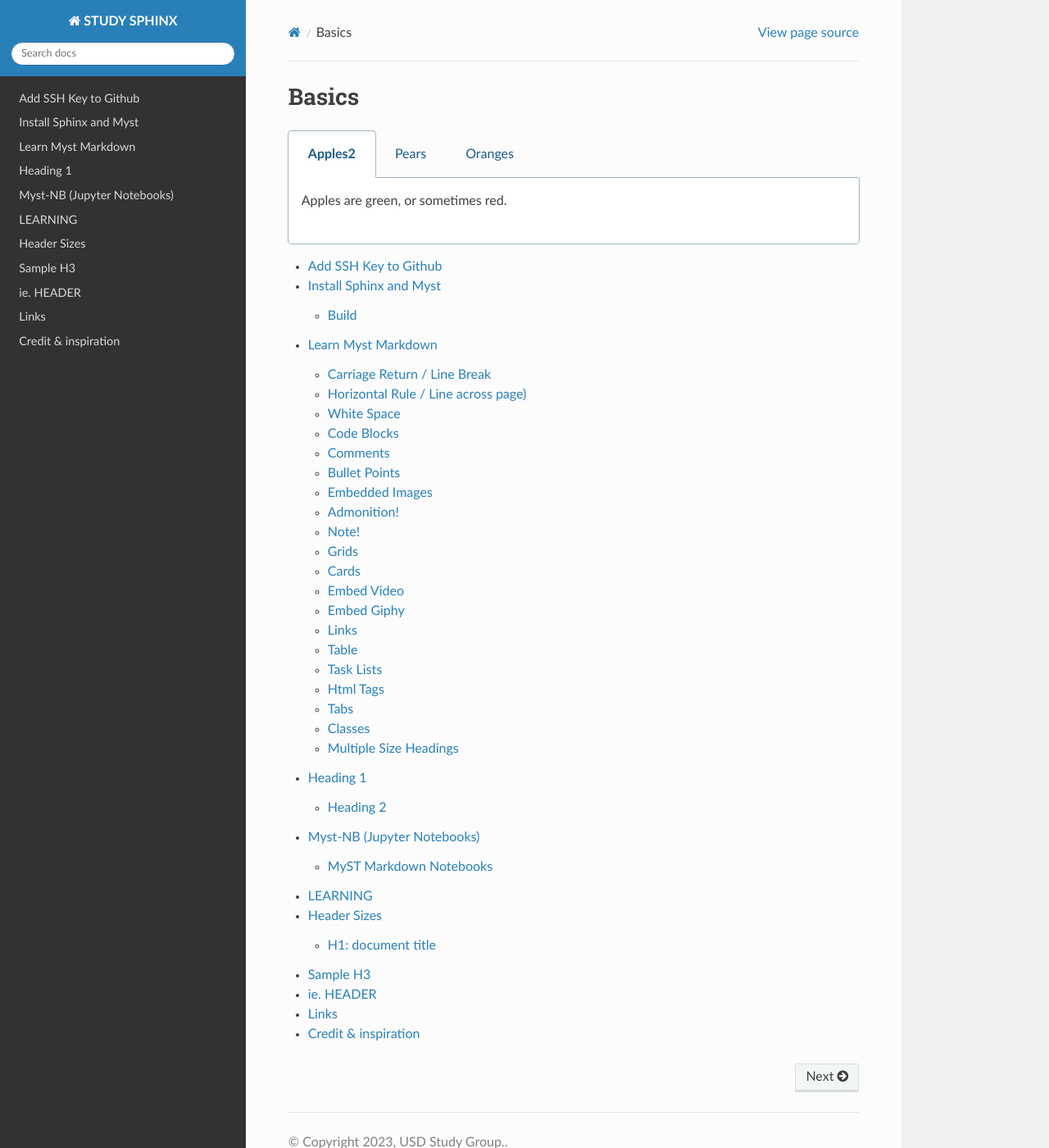
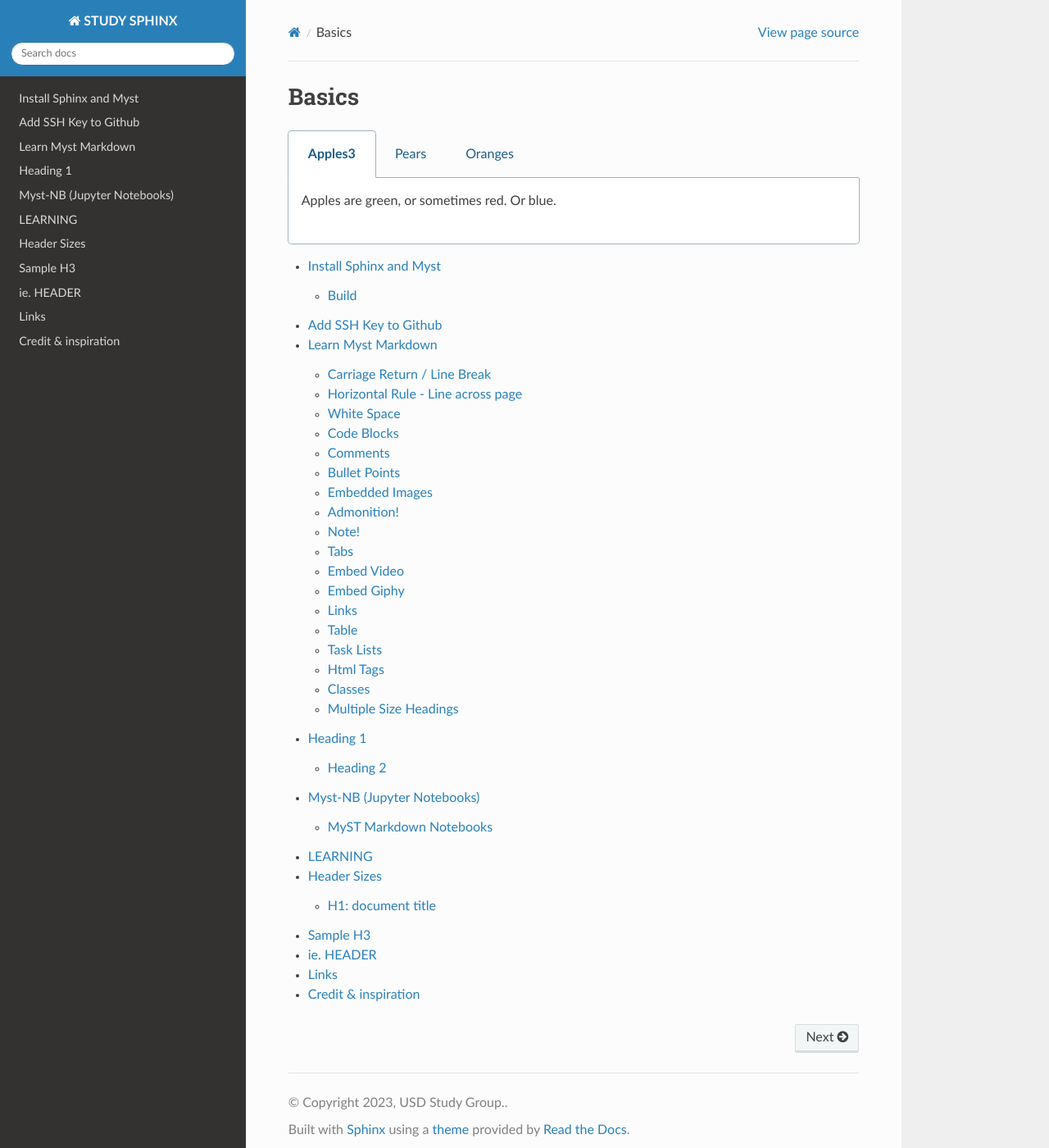
Before and after one commit to ZiaCreatesIdeas/STUDY_SPHINX-MYST, a Sphinx documentation site: the page built from doc/index.rst, in a window 1280 px wide and 1400 px high. Shown: the whole window at 82% size. Built offline with Sphinx 7.4.7 and the Read the Docs theme 3.1.0, drawn with Linux system fonts in a browser that asks for light colours; pages that are not in the unit, such as notebooks, are missing from menus.

```diff
--- a/doc/_static/custom.css
+++ b/doc/_static/custom.css
@@ -4,3 +4,9 @@
   white-space: normal !important;
   word-break: break-word;
 }
+
+.my-card-group {
+  background-color: #6bb0ec !important; /* Light blue background */
+  padding: 10px !important;
+  border-radius: 8px !important;
+}
--- a/doc/conf.py
+++ b/doc/conf.py
@@ -48,8 +48,8 @@ extensions = [
 myst_enable_extensions = [
    "colon_fence",
    "html_image",
-   "tasklist"
-
+   "tasklist",
+   "sphinx_tabs.tabs"
 ]
 
 # Add any paths that contain templates here, relative to this directory.
--- a/doc/index.rst
+++ b/doc/index.rst
@@ -9,9 +9,9 @@ Basics
 
 .. tabs::
 
-   .. tab:: Apples2
+   .. tab:: Apples3
 
-      Apples are green, or sometimes red.
+      Apples are green, or sometimes red. Or blue.
 
    .. tab:: Pears
 
@@ -25,9 +25,9 @@ Basics
 .. toctree::
    :maxdepth: 2
 
-   addSSH.md
    specifications.md
    installation.rst
+   addSSH.md
    learn_myst.md
    myst-nb.md
    resources.md
--- /dev/null
+++ b/requirements.txt
@@ -0,0 +1 @@
+sphinx-tabs
```
Also changed, not shown: doc/installation.rst (+38 -1 lines), doc/learn_myst.md (+43 -14 lines), 1 other file.
